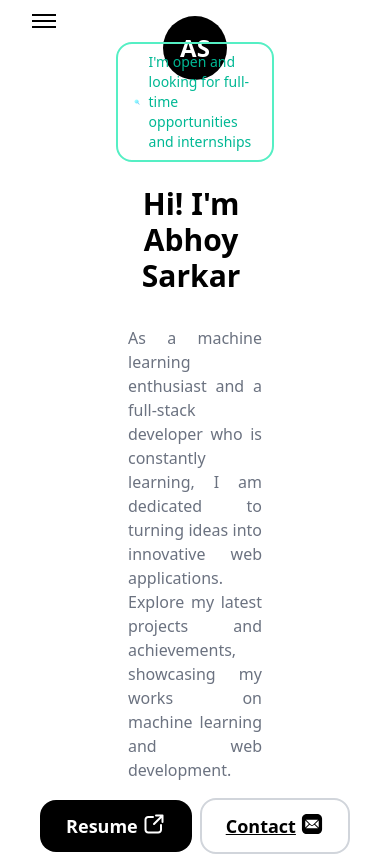
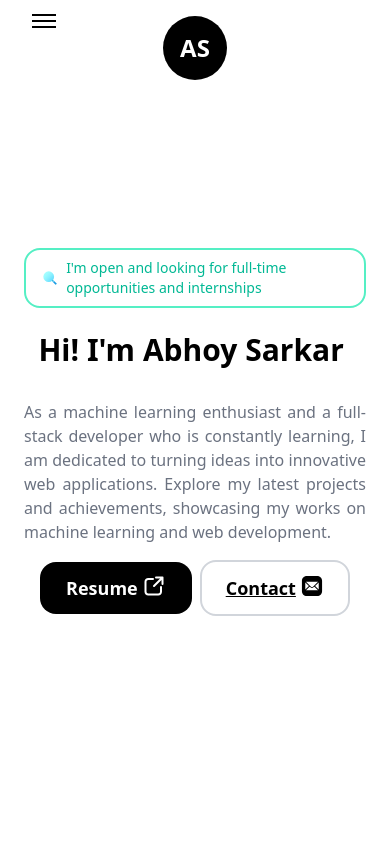
Before and after one commit to abhoy21/my_portfolio, a Next.js app: page / in a window 390 px wide. Shown: the top 856 px of the page. Built offline with nearby package versions, Linux system fonts and the light colour scheme.

Commit message:
responsiveness home page corrected

```diff
--- a/app/_components/HomePageComponent.tsx
+++ b/app/_components/HomePageComponent.tsx
@@ -26,8 +26,8 @@ const HomePageComponent: React.FC = () => {
                 className='w-full h-auto'
               />
             </div>
-            <div className='w-full lg:w-1/2 flex flex-col items-center lg:items-start lg:text-left'>
-              <span className='text-sm text-[#00b894] font-medium border-2 border-[#55efc4] py-2 px-4 mb-4 rounded-2xl'>
+            <div className='w-[100vw] px-6 md:px-0 lg:w-1/2 flex flex-col items-center lg:items-start lg:text-left'>
+              <span className='mt-16 text-sm text-[#00b894] font-medium border-2 border-[#55efc4] py-2 px-4 mb-4 rounded-2xl'>
                 <div className='flex items-center justify-center gap-2'>
                   <SearchIcon className='!w-6' />
                   I&apos;m open and looking for full-time opportunities and
```
